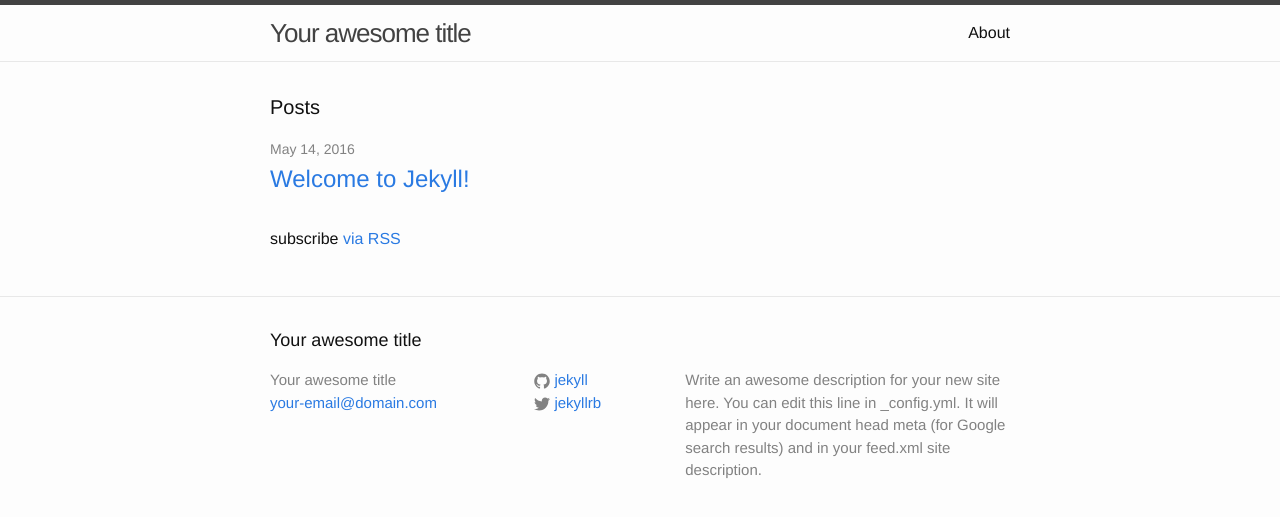
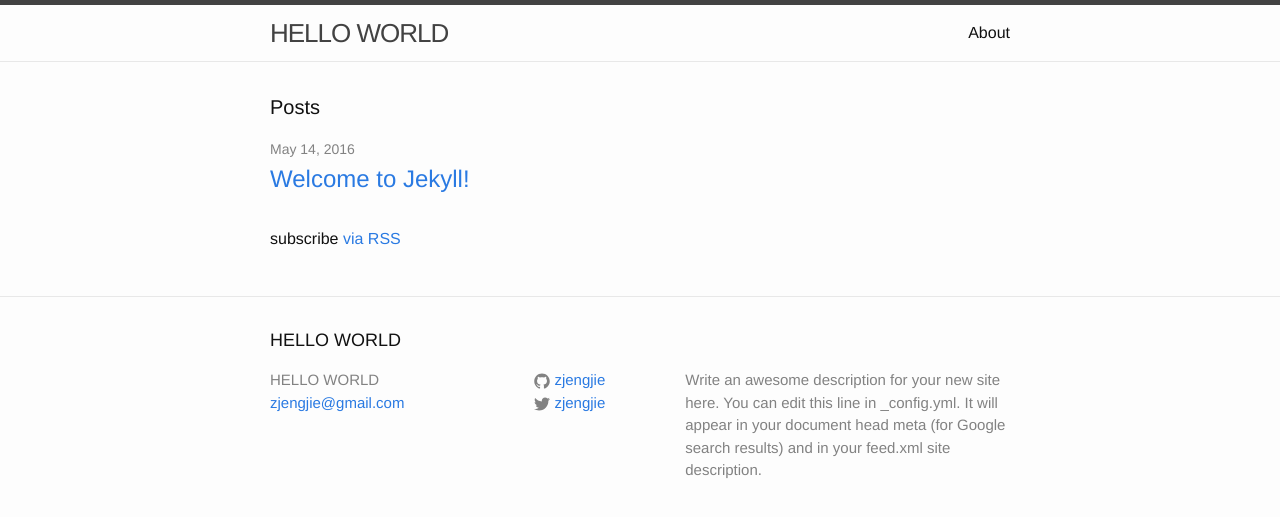
Before and after one commit to zjengjie/zjengjie.github.com, a Jekyll site: the page built from index.html, in a window 1280 px wide. Shown: the top 517 px of the page. Built offline with Jekyll 4.4.1, drawn with Linux system fonts in a browser that asks for light colours.

Commit message:
change name

```diff
--- a/_config.yml
+++ b/_config.yml
@@ -6,16 +6,16 @@
 # 'jekyll serve'. If you change this file, please restart the server process.
 
 # Site settings
-title: Your awesome title
-email: your-email@domain.com
+title: HELLO WORLD
+email: zjengjie@gmail.com
 description: > # this means to ignore newlines until "baseurl:"
   Write an awesome description for your new site here. You can edit this
   line in _config.yml. It will appear in your document head meta (for
   Google search results) and in your feed.xml site description.
 baseurl: "" # the subpath of your site, e.g. /blog
 url: "http://yourdomain.com" # the base hostname & protocol for your site
-twitter_username: jekyllrb
-github_username:  jekyll
+twitter_username: zjengjie
+github_username:  zjengjie
 
 # Build settings
 markdown: kramdown
```
